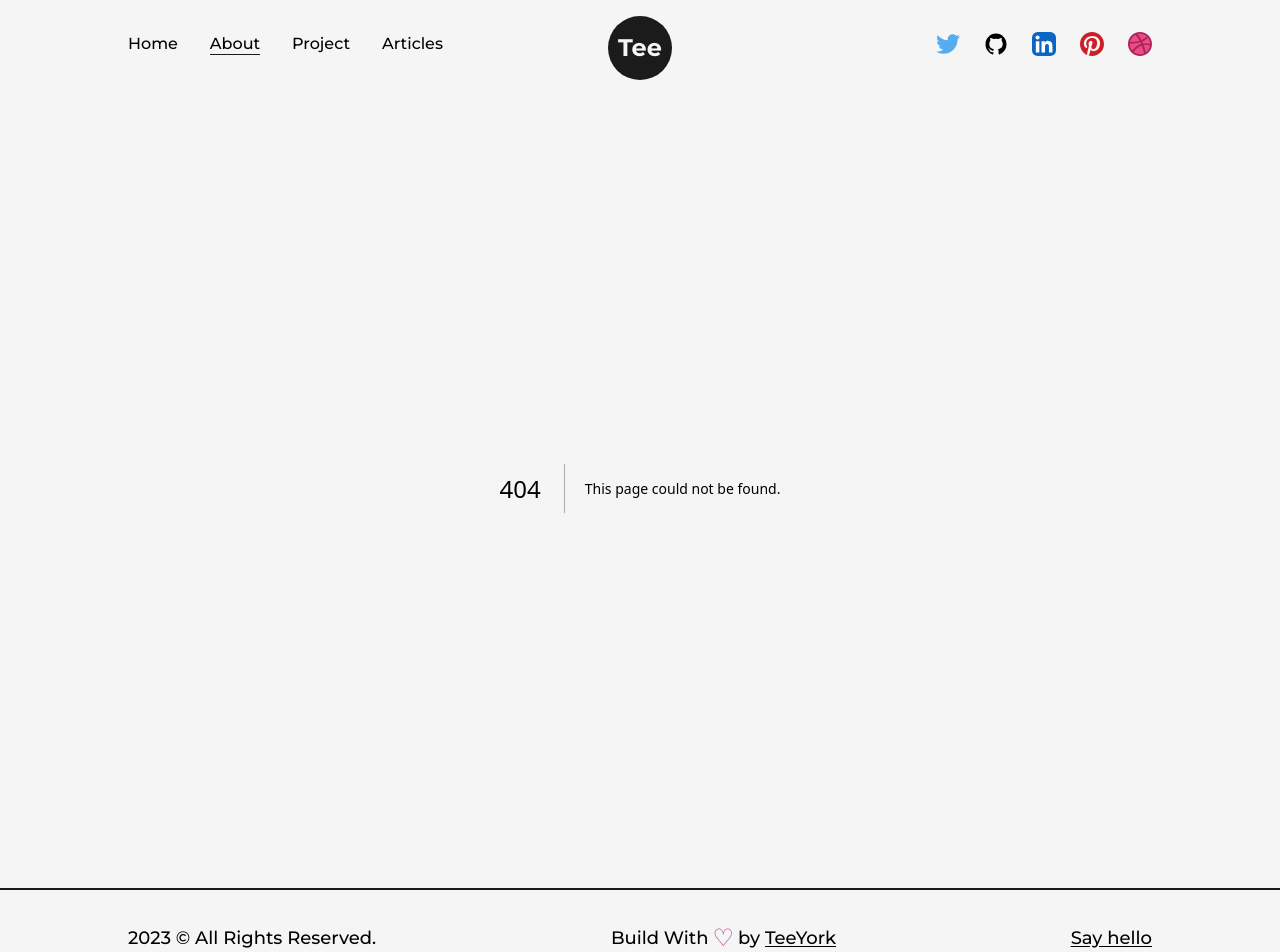
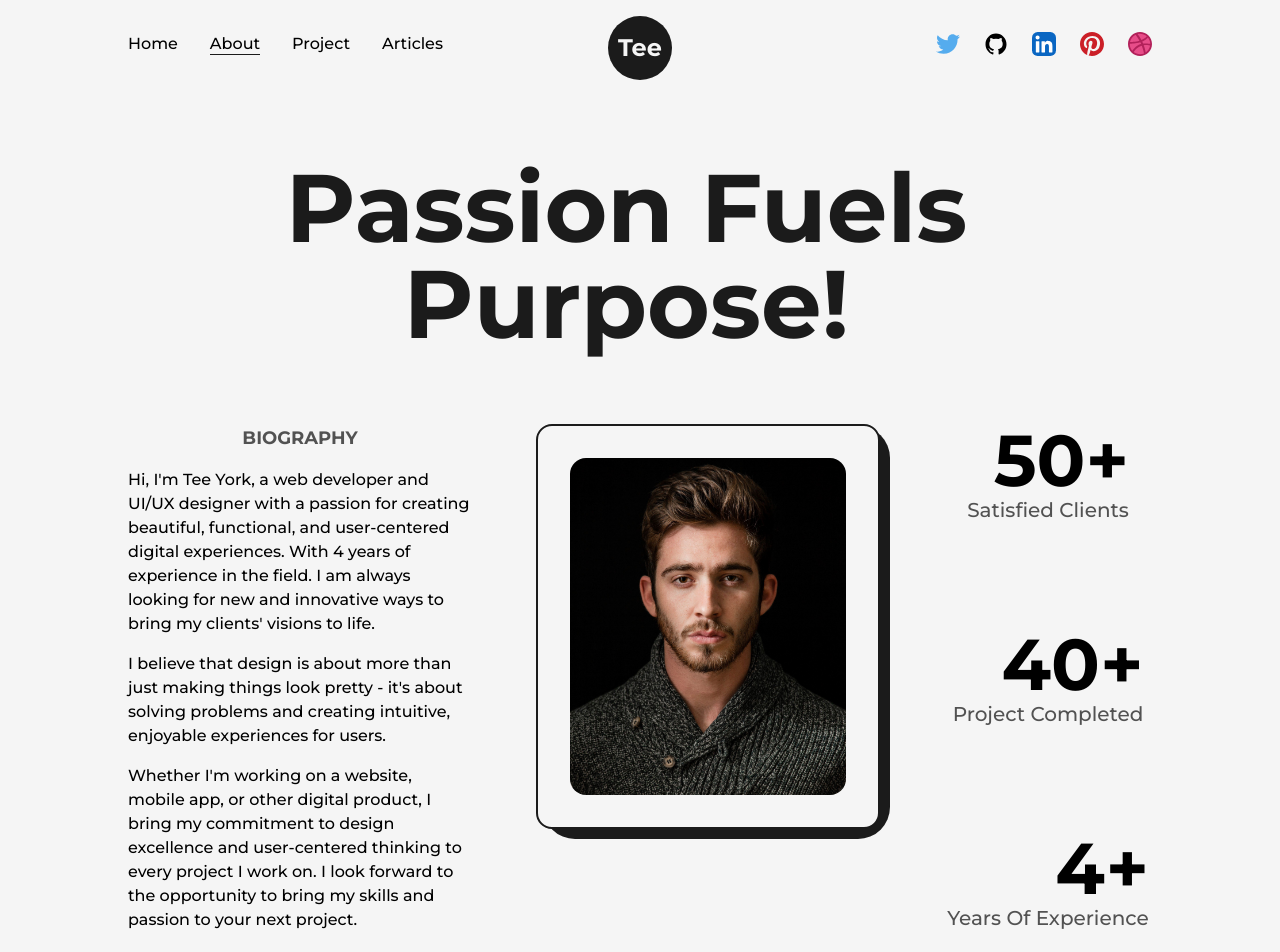
Before and after one commit to LouisNam/nextjs-portfolio, a Next.js app: page /about in a window 1280 px wide. Before the commit this address had no page. Shown: the top 952 px of the page. Built offline with nearby package versions, Linux system fonts and the light colour scheme.

Commit message:
Implement about information

```diff
--- /dev/null
+++ b/src/pages/about.js
@@ -0,0 +1,111 @@
+import React, { useEffect, useRef } from "react";
+import ProfilePic from "../../public/images/profile/developer-pic-2.jpg";
+import Layout from "@/components/Layout";
+import Image from "next/image";
+import Head from "next/head";
+import AnimatedText from "@/components/AnimatedText";
+import { useInView, useMotionValue, useSpring } from "framer-motion";
+
+const AnimatedNumbers = ({ value }) => {
+  const ref = useRef(null);
+
+  const motionValue = useMotionValue(0);
+  const springValue = useSpring(motionValue, { duration: 3000 });
+  const isInView = useInView(ref, { once: true });
+
+  useEffect(() => {
+    if (isInView) {
+      motionValue.set(value);
+    }
+  }, [isInView, value, motionValue]);
+
+  useEffect(() => {
+    springValue.on("change", (latest) => {
+      if (ref.current && latest.toFixed(0) <= value) {
+        ref.current.textContent = latest.toFixed(0);
+      }
+    });
+  }, [springValue, value]);
+
+  return <span ref={ref}></span>;
+};
+
+const About = () => {
+  return (
+    <>
+      <Head>
+        <title>Tee York | About Page</title>
+        <meta name="description" content="About my portfolio" />
+      </Head>
+      <main className="flex flex-col items-center justify-center w-full">
+        <Layout className="pt-16">
+          <AnimatedText text="Passion Fuels Purpose!" className="mb-16" />
+          <div className="grid w-full grid-cols-8 gap-16">
+            <div className="flex flex-col items-center justify-start col-span-3">
+              <h2 className="mb-4 text-lg font-bold uppercase text-dark/75">
+                Biography
+              </h2>
+              <p className="font-medium">
+                Hi, I&apos;m Tee York, a web developer and UI/UX designer with a
+                passion for creating beautiful, functional, and user-centered
+                digital experiences. With 4 years of experience in the field. I
+                am always looking for new and innovative ways to bring my
+                clients&apos; visions to life.
+              </p>
+
+              <p className="my-4 font-medium">
+                I believe that design is about more than just making things look
+                pretty - it&apos;s about solving problems and creating
+                intuitive, enjoyable experiences for users.
+              </p>
+
+              <p className="font-medium">
+                Whether I&apos;m working on a website, mobile app, or other
+                digital product, I bring my commitment to design excellence and
+                user-centered thinking to every project I work on. I look
+                forward to the opportunity to bring my skills and passion to
+                your next project.
+              </p>
+            </div>
+            <div className="relative col-span-3 p-8 border-2 border-solid h-max rounded-2xl border-dark bg-light">
+              <div className="absolute top-0 -right-3 -z-10 w-[102%] h-[103%] rounded-[2rem] bg-dark" />
+              <Image
+                src={ProfilePic}
+                alt="TeeYork"
+                className="w-full h-auto rounded-2xl"
+              />
+            </div>
+            <div className="flex flex-col items-center justify-between col-span-2">
+              <div className="flex flex-col items-end justify-center">
+                <span className="inline-block font-bold text-7xl">
+                  <AnimatedNumbers value={50} />+
+                </span>
+                <h2 className="text-xl font-medium capitalize text-dark/75">
+                  satisfied clients
+                </h2>
+              </div>
+              <div className="flex flex-col items-end justify-center">
+                <span className="inline-block font-bold text-7xl">
+                  <AnimatedNumbers value={40} />+
+                </span>
+                <h2 className="text-xl font-medium capitalize text-dark/75">
+                  project completed
+                </h2>
+              </div>
+              <div className="flex flex-col items-end justify-center">
+                <span className="inline-block font-bold text-7xl">
+                  <AnimatedNumbers value={4} />+
+                </span>
+                <h2 className="text-xl font-medium capitalize text-dark/75">
+                  years of experience
+                </h2>
+              </div>
+            </div>
+          </div>
+        </Layout>
+      </main>
+    </>
+  );
+};
+
+export default About;
```
